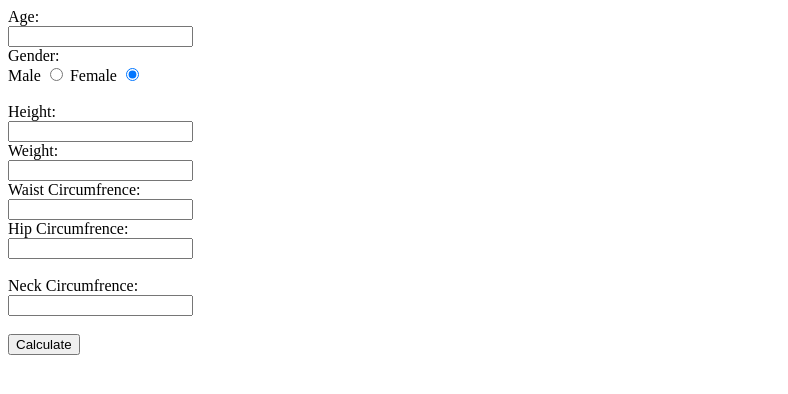
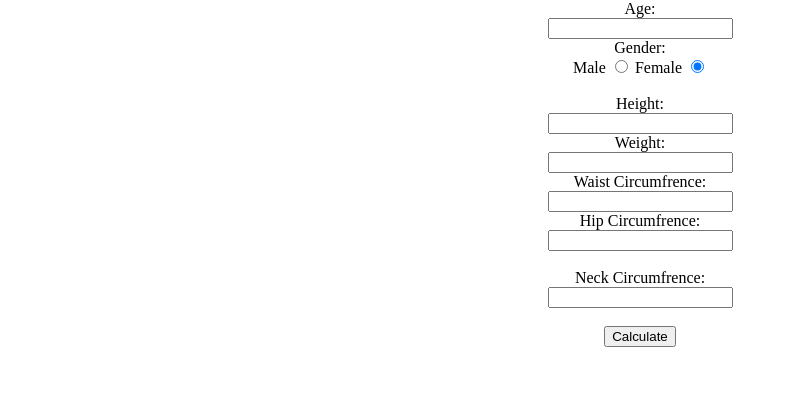
Before and after one commit to Alc2110/BodyCalculator, a plain HTML site: page index.html in a window 1280 px wide. Shown: the whole page, without its empty margins (0-788 px from the left). Drawn offline with Linux system fonts and the light colour scheme.

Commit message:
Center the elements horizontally. Update class and id names

```diff
--- a/index.html
+++ b/index.html
@@ -2,6 +2,8 @@
 <html>
     <head>
         <title>Fitness Calculator</title>
+
+        <link rel="stylesheet" href="styles.css">
     </head>
 
     <body>
@@ -9,13 +11,13 @@
             <label for="age">Age:</label><br>
             <input type="number" step=1, id="age", name="age"><br>
 
-            <label for="genderGroup">Gender:</label>
-            <div id="genderGroup">
-                <label for="maleOption">Male</label>
-                <input type="radio" id="maleOption" value="Male" name="genderGroup">
+            <label for="gender-group">Gender:</label>
+            <div id="gender-group">
+                <label for="male-option">Male</label>
+                <input type="radio" id="male-option" value="Male" name="gender-selector">
 
-                <label for="femaleOption">Female</label>
-                <input type="radio" id="femaleOption" value="Female" name="genderGroup" checked>
+                <label for="female-option">Female</label>
+                <input type="radio" id="female-option" value="Female" name="gender-selector" checked>
             </div><br>
 
             <label for="height">Height:</label><br>
@@ -24,16 +26,16 @@
             <label for="weight">Weight:</label><br>
             <input type="number" step="any" id="weight" name="weight"><br>
 
-            <label for="wcirc">Waist Circumfrence:</label><br>
-            <input type="number" step="any" id="wcirc" name="wcirc"><br>
+            <label for="w-circ">Waist Circumfrence:</label><br>
+            <input type="number" step="any" id="w-circ" name="w-circ"><br>
 
-            <div id="hcGroup">
-                <label for="hcirc" id="hcircLabel">Hip Circumfrence:</label><br>
-                <input type="number" step="any" id="hcirc" name="hcirc">
+            <div id="hc-group">
+                <label for="h-circ" id="hcir-label">Hip Circumfrence:</label><br>
+                <input type="number" step="any" id="hc-irc" name="h-circ">
             </div><br>
 
-            <label for="ncirc">Neck Circumfrence:</label><br>
-            <input type="number" step="any" id="ncirc" name="ncirc"><br><br>
+            <label for="n-circ">Neck Circumfrence:</label><br>
+            <input type="number" step="any" id="n-circ" name="n-circ"><br><br>
 
             <!--TODO: use button type-->
             <input type="button" id="calculate" value="Calculate"/>
--- a/index.js
+++ b/index.js
@@ -1,10 +1,10 @@
 window.onload = function(){
     // gender selector radio buttons click event handler
-    document.getElementById("maleOption").addEventListener("click", handleGenderSelectorClick);
-    document.getElementById("femaleOption").addEventListener("click", handleGenderSelectorClick);
+    document.getElementById("male-option").addEventListener("click", handleGenderSelectorClick);
+    document.getElementById("female-option").addEventListener("click", handleGenderSelectorClick);
 
     function handleGenderSelectorClick(){
-        if (document.getElementById("maleOption").checked){
+        if (document.getElementById("male-option").checked){
             hideHipCircumfrenceField(true);
         }
         else{
@@ -21,14 +21,14 @@ window.onload = function(){
 
         // calculate body fat percentage and show results in an alert message
         // TODO: display it on the page itself
-        var waistCircumfrence = Number(document.getElementById("wcirc").value);
-        var neckCircumfrence = Number(document.getElementById("ncirc").value);
-        if (document.getElementById("maleOption").checked){
+        var waistCircumfrence = Number(document.getElementById("w-circ").value);
+        var neckCircumfrence = Number(document.getElementById("n-circ").value);
+        if (document.getElementById("male-option").checked){
             alert("BMI: " + bmi + "\n"
             + "Body fat percentage (US Navy method): " + calculateBFPmale(waistCircumfrence, neckCircumfrence, height));
         }
         else{
-            var hipCircumfrence = Number(document.getElementById("hcirc").value);
+            var hipCircumfrence = Number(document.getElementById("h-circ").value);
             alert("BMI: " + bmi + "\n"
             + "Body fat percentage (US Navy method): " + calculateBFPfemale(waistCircumfrence, neckCircumfrence, height, hipCircumfrence));
         }
@@ -50,9 +50,9 @@ function calculateBFPfemale(waist, neck, height, hip){
 
 function hideHipCircumfrenceField(hide){
     if (hide){
-       document.getElementById("hcGroup").style.visibility="hidden";
+       document.getElementById("hc-group").style.visibility="hidden";
     }
     else{
-        document.getElementById("hcGroup").style.visibility="visible";
+        document.getElementById("hc-group").style.visibility="visible";
     }
 }
--- /dev/null
+++ b/styles.css
@@ -0,0 +1,4 @@
+body{
+    margin: auto;
+    text-align: center;
+}
```
